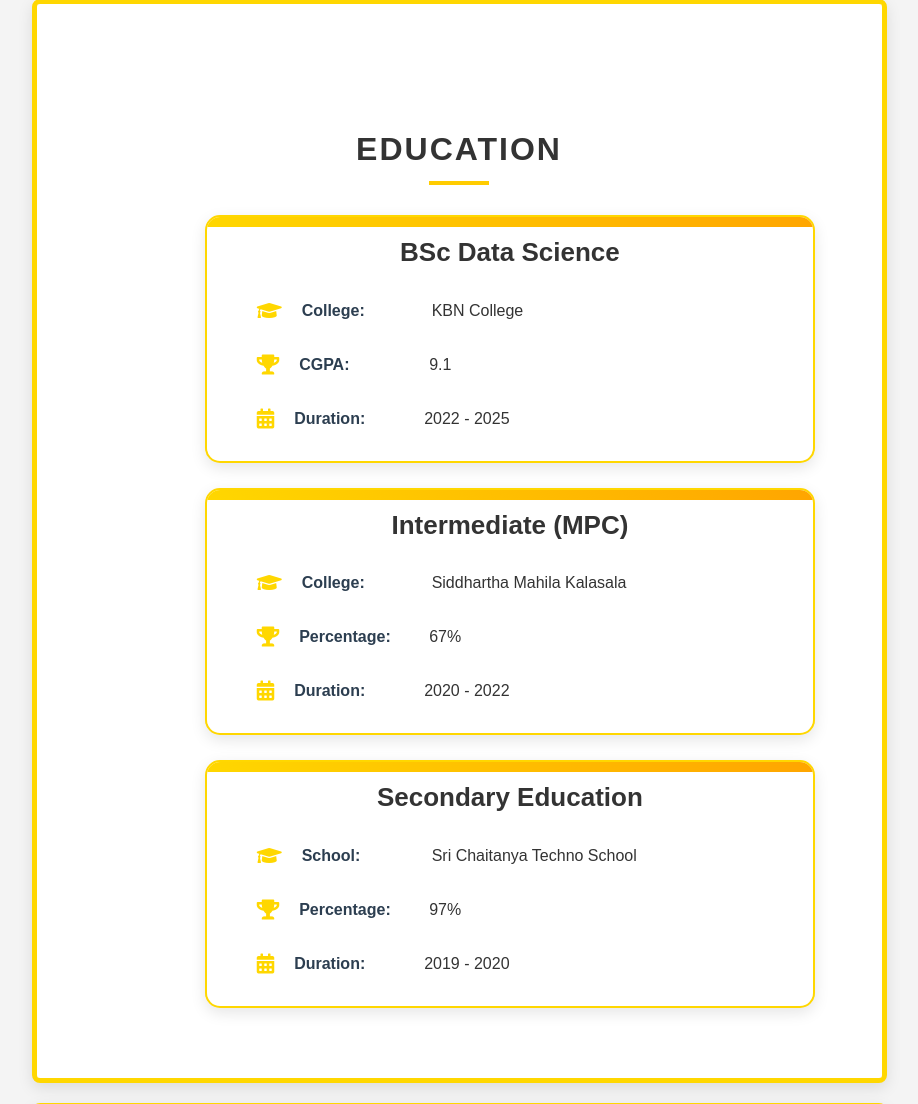
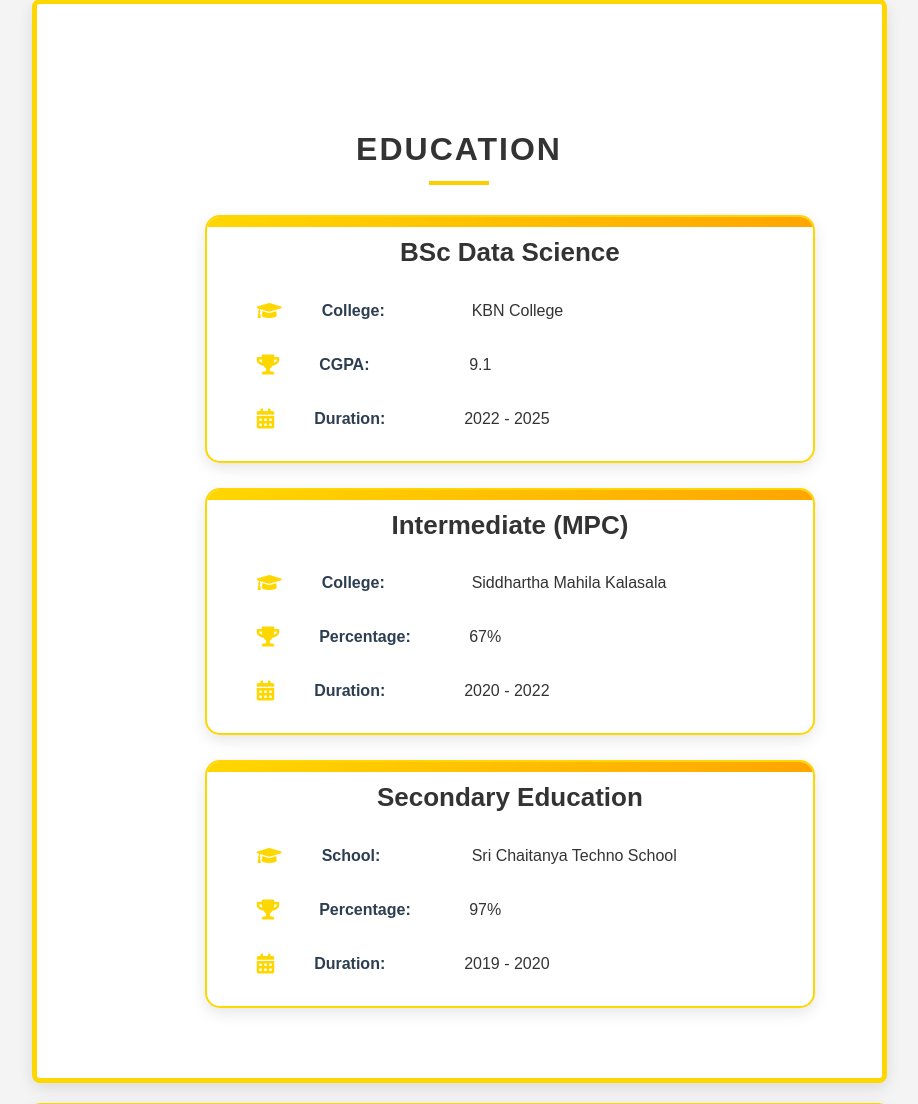
Before and after one commit to ChennuboinaSirisha/portfolio, a Flask app: page / in a window 1280 px wide. Shown: the part 2175-3279 px from the top of the page, without its empty margins (181-1099 px from the left). Run offline with Flask 3, Linux system fonts and the light colour scheme.

Commit message:
Update style.css

```diff
--- a/static/style.css
+++ b/static/style.css
@@ -709,7 +709,7 @@ button.s1:focus {
   padding: 3px 0;
   display: flex;
   align-items: center;
-  gap: 10px;
+  gap: 30px;
 }
 
 .education-card strong {
```
